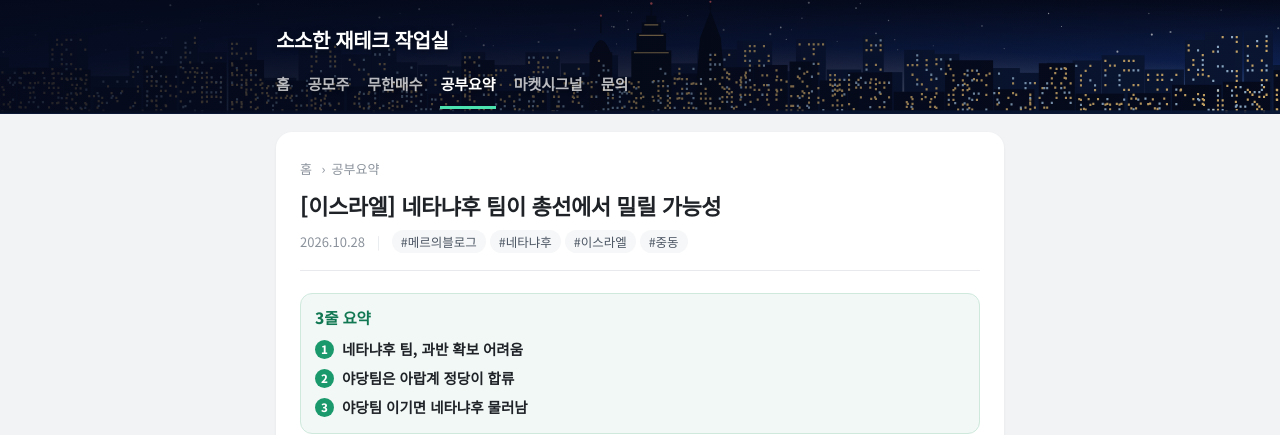
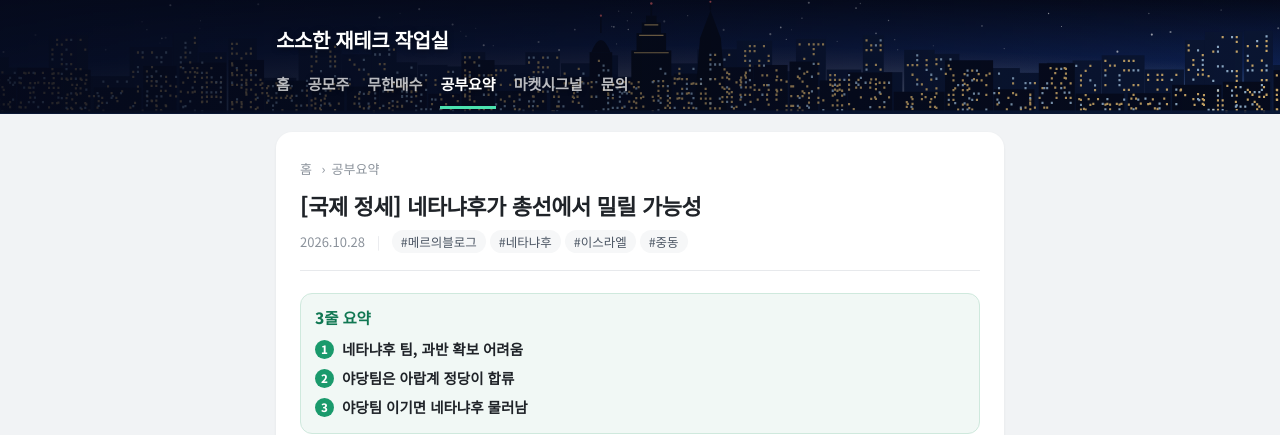
Before and after one commit to mzmzkgu/mzmzkgu.github.io, a Jekyll site: the page built from _posts/2026-10-28-study-israel-election-netanyahu.md, in a window 1280 px wide. Shown: the top 435 px of the page. Built offline with Jekyll 4.4.1, drawn with Linux system fonts in a browser that asks for light colours.

Commit message:
공부요약 제목 변경: [국제 정세] 네타냐후가 총선에서 밀릴 가능성 (#42)
Claude-Session: https://claude.ai/code/session_01HnZqqtAcJR4YGqc3LY19aj

Co-authored-by: Claude <noreply@anthropic.com>

```diff
--- a/_posts/2026-10-28-study-israel-election-netanyahu.md
+++ b/_posts/2026-10-28-study-israel-election-netanyahu.md
@@ -1,7 +1,7 @@
 ---
 layout: post
 categories: [study]
-title: "[이스라엘] 네타냐후 팀이 총선에서 밀릴 가능성"
+title: "[국제 정세] 네타냐후가 총선에서 밀릴 가능성"
 description: 메르의 블로그 글을 읽고 정리한 공부요약입니다. 이스라엘 총선 출구조사에서 네타냐후 팀이 과반을 확보하기 어려워 보이는 이유와 야당팀의 변수를 정리했습니다.
 tags: [메르의블로그, 네타냐후, 이스라엘, 중동]
 ---
```
